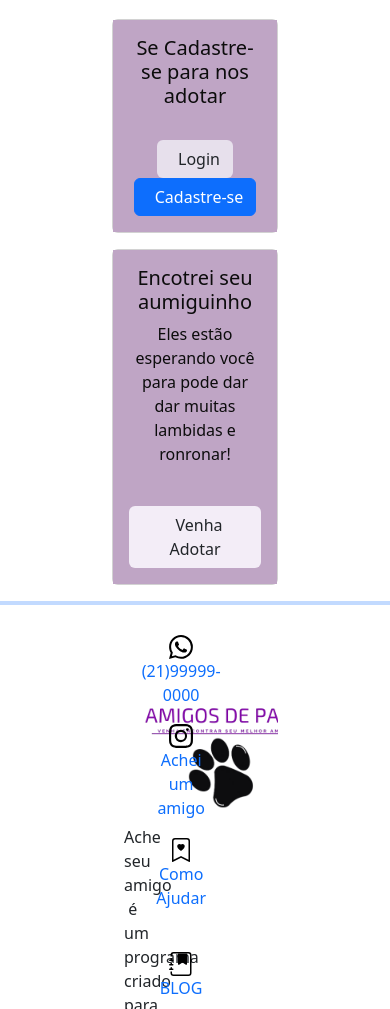
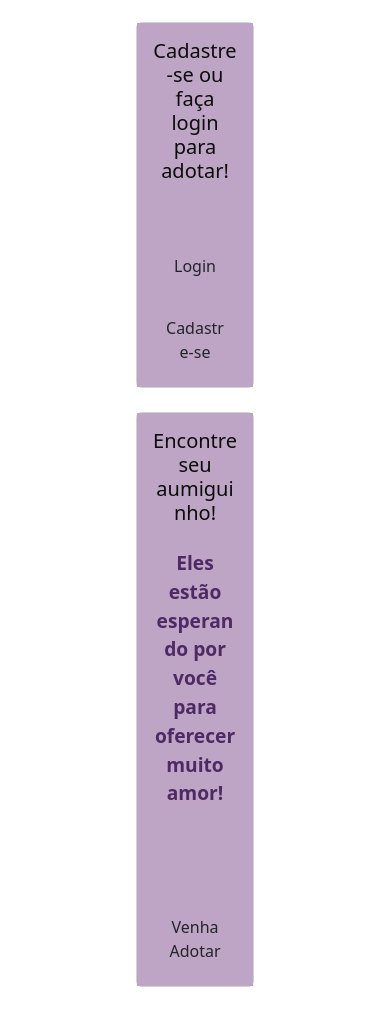
Before and after one commit to santos-joao/Adocao.Animais, a Flask app: page / in a window 390 px wide. Shown: the part 537-1546 px from the top of the page. Run offline with Flask 3, Linux system fonts and the light colour scheme; grey boxes are pictures that could not be loaded.

Commit message:
atualização - templates
atualização da navbar em todos os templates. no index, mudanças no card.

```diff
--- a/templates/cadastro.html
+++ b/templates/cadastro.html
@@ -4,7 +4,7 @@
   <meta charset="UTF-8" />
   <title>Cadastro</title>
   <link rel="stylesheet" href="https://cdn.jsdelivr.net/npm/bootstrap@5.3.0/dist/css/bootstrap.min.css">
-  <link rel="stylesheet" href="{{ url_for('static', filename='css/style.css') }}">
+  <link rel="stylesheet" href="{{ url_for('static', filename='style.css') }}">
 
 
 </head>
--- /dev/null
+++ b/templates/home.html
@@ -0,0 +1 @@
+<!-- precisa ter esse arquivo pra funcionar -->
--- a/templates/index.html
+++ b/templates/index.html
@@ -3,58 +3,66 @@
 <head>
     <meta charset="UTF-8">
     <meta name="viewport" content="width=device-width, initial-scale=1.0">
-    <title>Adação de um amigo</title>
+    <title>Amigos de Pata</title>  <!-- tava "Adação de um amigo" -->
     <link href="https://cdn.jsdelivr.net/npm/bootstrap@5.3.3/dist/css/bootstrap.min.css" rel="stylesheet" integrity="sha384-QWTKZyjpPEjISv5WaRU9OFeRpok6YctnYmDr5pNlyT2bRjXh0JMhjY6hW+ALEwIH" crossorigin="anonymous">
-    <link rel="stylesheet" href="/style.css">
+    <link rel="stylesheet" href="{{ url_for('static', filename='style.css') }}">
+</head>
 
-</head>
 <body>
     <nav class="navbar navbar-expand-lg navbar-dark is-navbar-dark w-100 shadow-sm">
-        <div class="container px-0" >
-            <b><a class="navbar-brand" href="/templates/index.html"><img src="img/LogoEmpresa.png" style="color: #300d41;"    alt="Achei um Amigo"></a></b>
-            <!-- Button -->
+        <div class="container px-0">
+
+            <b><a class="navbar-brand" href="{{ url_for('index') }}"><img src="/static/img/logo-projeto.png" alt="Achei um Amigo"></a></b>
+
+            <!-- pra que serve? -->
             <button class="navbar-toggler collapsed" type="button" data-bs-toggle="collapse" data-bs-target="#navbar-default" aria-controls="navbar-default" aria-expanded="false" aria-label="Toggle navigation">
                 <span class="icon-bar top-bar mt-0"></span>
                 <span class="icon-bar middle-bar"></span>
                 <span class="icon-bar bottom-bar"></span>
             </button>
-            <!-- Collapse -->
+
+            <!-- navbar -->
+            <!-- tudo funcionando, tudo de css tá no arquivo style.css pra ficar mais fácil de ler -->
             <div class="collapse navbar-collapse" id="navbar-default" >
+
                 <ul class="navbar-nav mx-auto">
                     <li class="nav-item">
-                        <b><a class="nav-link" href="/templates/adotar.html" style="color: #030000;" >Quero adotar</a></b>
+                        <b><a class="nav-link" href="{{ url_for('adotar') }}">Quero Adotar</a></b>
                     </li>
                     <li class="nav-item">
-                        <b><a class="nav-link" href="/templates/blog.html" target="_blank" style="color: #030000;" >BLOG</a></b>
+                        <b><a class="nav-link" href="{{ url_for('blog') }}">Blog</a></b>
                     </li>
                     <li class="nav-item">
-                        <b><a class="nav-link" href="/templates/parceiros.html" target="_blank" style="color: #030000;" >Como Ajudar</a></b>
+                        <b><a class="nav-link" href="{{ url_for('parceiros') }}">Como Ajudar</a></b>
                     </li>
                 </ul>
-                <div class="mt-3 mt-lg-0">
-                    <a href="/templates/login.html" target="_blank" title="Login" style="color: #030000;">
-                        <i class="bi bi-cart-check-fill me-2"></i><b>
-                        Login</b></a>
-                    <a href="/templates/login.html"  class=" btn btn-sucess" style="background-color: rgb(243, 237, 247)" target="_blank" title="Cadastre-se" style="color: #070707;" >
-                        <i class="bi bi-cart-check-fill me-2" ></i><b>
-                        Cadastre-se</b></a>
+
+                <div class="navbar-links">
+                  <a href="{{ url_for('login') }}" class="no-underline" title="Login"><b>Login</b></a>
+                  <a href="{{ url_for('cadastro') }}" class="btn" title="Cadastre-se"><b>Cadastre-se</b></a>
                 </div>
+
             </div>
         </div>
     </nav>
-  <div class="carousel-fluid">
+
+<!-- carrossel -->
+<!-- tava tentando ajustar pra não deixar as imagens esticadas -->
+<div class="carousel-fluid p-0">
   <div id="carouselExampleInterval" class="carousel slide" data-bs-ride="carousel" >
+
     <div class="carousel-inner">
       <div class="carousel-item active"  class="carrossel-item" class="carousel-item img" data-bs-interval="2000">
-            <img src="img/carrossel/car_banner.webp" class="d-block w-100" alt="...">
+        <img src="static/img/carrossel/car_banner.webp" class="d-block w-100" alt="...">
       </div>
       <div class="carousel-item" class="carousel-item img" data-bs-interval="2000">
-            <img src="img/carrossel/car_adoteamigo.png" class="d-block w-100" alt="...">
+        <img src="static/img/carrossel/car_adoteamigo.png" class="d-block w-100" alt="...">
       </div>
       <div class="carousel-item" class="carousel-item img" data-bs-interval="2000">
-            <img src="img/carrossel/car_cachorro.webp" class="d-block w-100" alt="...">
+        <img src="static/img/carrossel/car_cachorro.webp" class="d-block w-100" alt="...">
       </div>
     </div>
+
     <button class="carousel-control-prev" type="button" data-bs-target="#carouselExampleInterval" data-bs-slide="prev">
       <span class="carousel-control-prev-icon" aria-hidden="true"></span>
       <span class="visually-hidden">Previous</span>
@@ -63,79 +71,80 @@
       <span class="carousel-control-next-icon" aria-hidden="true"></span>
       <span class="visually-hidden">Next</span>
     </button>
+
   </div>
 </div>
 
-  <div class="row" id="cards" style="margin-top: 20px">
-    <div class="col-sm-6 mb-3 mb-sm-0">
-        <div class="card text-center">
-        <img src="" class="card-img-top">
-        <div class="card-body" >
-            <h5 class="card-title">Se Cadastre-se para nos adotar </h5>
-           <br><a href="/templates/login.html" class=" btn btn-sucess" style="background-color: rgb(231, 224, 236);"s target="_blank" title="Login">
-              <i class="bi bi-cart-check-fill me-2"></i>
-              Login</a>
-              <br><a href="/templates/login.html"class="btn btn-primary" target="_blank" title="Cadastre-se">
-              <i class="bi bi-cart-check-fill me-2"></i>
-              Cadastre-se</a>
-
+<!-- cards e mapa -->
+<!-- levei uma surra pra deixar como está -->
+<div class="container-fluid px-4">
+  <div class="row g-4 mt-4">
+    <!-- card 1 -->
+    <div class="col-md-4">
+      <div class="card">
+        <div class="card-body">
+          <h5 class="card-title mb-5">Cadastre-se ou faça login para adotar!</h5>
+          <div class="d-flex flex-column gap-4 mt-5">  <!-- talvez testar como row, preencher mais espaço no card -->
+          <a href="{{ url_for('login') }}" class="btn btn-custom mt-3" title="Login">Login</a>
+          <a href="{{ url_for('cadastro') }}" class="btn btn-custom" title="Cadastre-se">Cadastre-se</a>
+        </div>
       </div>
     </div>
   </div>
 
-    <div class="col-sm-6" >
-        <div class="card text-center">
-        <img src="" class="card-img-top">
-        <div class="card-body" >
-            <h5 class="card-title">Encotrei seu aumiguinho</h5>
-            <p class="card-text">Eles estão esperando você para pode dar dar muitas lambidas e ronronar!</p>
-            <br><a href="/templates/adotar.html" class=" btn btn-sucess" style="background-color: rgb(243, 237, 247);">
-              <i class="bi bi-cart-check-fill me-2"></i>
-              Venha Adotar</a>
+  <!-- card 2 -->
+  <div class="col-md-4">
+    <div class="card">
+      <div class="card-body">
+        <h5 class="card-title mb-4">Encontre seu aumiguinho!</h5>
+        <p class="card-text mb-4" style="font-weight: bold; font-size: 1.2em; color: rgb(77, 42, 100);">Eles estão esperando por você para oferecer muito amor!</p>
+        <div style="margin-top: 100px;">
+          <a href="{{ url_for('adotar') }}" class="btn btn-custom">Venha Adotar</a>
         </div>
+      </div>
+    </div>
+  </div>
+
+  <!-- mapa -->
+  <div class="col-md-4">
+    <div class="card">
+      <iframe src="https://www.google.com/maps/embed?pb=!1m18!1m12!1m3!1d3675.7517155282146!2d-43.3606657254696!3d-22.999898142187522!2m3!1f0!2f0!3f0!3m2!1i1024!2i768!4f13.1!3m3!1m2!1s0x9bdac5af2588f5%3A0xb52be3573d46be59!2sSenac%20Barra%20da%20Tijuca%20(Marapendi)!5e0!3m2!1sen!2sbr!4v1234567890" style="border: 0; width: 100%; height: 100%;" allowfullscreen="" loading="lazy">
+      </iframe>
     </div>
   </div>
 </div>
 
 <footer>
   <hr class="border border-primary border-2 opacity-80">
+
   <div class="container-fluid">
-
     <div class="row">
       <div class="col-3">
-        <img src="img/LogoEmpresa.png " width="200"; margin-top='-30px' ; alt="Logo"><p class="tagline">Ache seu amigo é um programa criado para estreitar laços entre pessoas que têm o sonho de adotar um animalzinho e nossa ONG e protetores parceiros. Vamos juntos incentivar a adoção, conscientizar sobre a posse responsável e fomentar a cultura de doação em prol do bem-estar animais.</p>
+        <img src="static/img/LogoEmpresa.png " width="200"; margin-top='-30px' ; alt="Logo"><p class="tagline">Amigos de Pata é um programa criado para estreitar laços entre pessoas que têm o sonho de adotar um animalzinho e nossa ONG e protetores parceiros. Vamos juntos incentivar a adoção, conscientizar sobre a posse responsável e fomentar a cultura de doação em prol do bem-estar animais!</p>
       </div>
-      <div class="col-4">
+
+      <div class="col-5">
         <ul class="nav justify-content-center">
           <li class="nav-item">
             <a class="nav-link" href="https://api.whatsapp.com/send?phone=2140028922" target="blank">
-              <img src="img/Logos/whatsapp.svg" alt="WhatsApp" width="30" height="24"> (21)99999-0000
-            </a>
+              <img src="static/img/Logos/whatsapp.svg" alt="WhatsApp" width="30" height="24"> (21)99999-0000</a>
           </li>
           <li class="nav-item">
             <a class="nav-link" href="https://www.instagram.com/seu_perfil" target="blank">
-              <img src="img/Logos/instagram.svg" alt="Instagram" width="30" height="24">Achei um amigo
-            </a>
+              <img src="static/img/Logos/instagram.svg" alt="Instagram" width="30" height="24">Ache um aumigo</a>
           </li>
           <li class="nav-item">
-            <a class="nav-link" href="/templates/parceiros.html" target="blank">
-              <img src="img/Logos/Iconcoracao.svg" alt="WhatsApp" width="30" height="24">Como Ajudar
-            </a>
+            <a class="nav-link" href="{{ url_for('parceiros') }}" target="blank">
+              <img src="static/img/Logos/Iconcoracao.svg" alt="WhatsApp" width="30" height="24">Como Ajudar</a>
           </li><br>
           <li class="nav-item">
-            <a class="nav-link" href="/templates/blog.html" target="blank">
-              <img src="img/Logos/Blog.svg" alt="Instagram" width="30" height="24">BLOG
-            </a>
+            <a class="nav-link" href="{{ url_for('blog') }}" target="blank">
+              <img src="static/img/Logos/Blog.svg" alt="Instagram" width="30" height="24">Blog</a>
           </li>
-      </div>
-      <div class="col-2">
-        <div id="Localizacao">
-          <iframe src="https://www.google.com/maps/embed?pb=!1m18!1m12!1m3!1d2183.7501306071413!2d-43.3542670737637!3d-23.00116926490439!2m3!1f0!2f0!3f0!3m2!1i1024!2i768!4f13.1!3m3!1m2!1s0x9bda40ba9bf3b1%3A0xc53904dc1d16922b!2sSenac%20Barra%20da%20Tijuca%20(Marapendi)!5e0!3m2!1sen!2sbr!4v1731544561261!5m2!1sen!2sbr" width="300%" height="200" style="border:0;" allowfullscreen="" loading="lazy" referrerpolicy="no-referrer-when-downgrade"></iframe>
         </div>
     </div>
   </div>
-      </div>
-    </div>
+
       <h6 style="text-align: center; font-size: xx-small;"><a href="https://www.linkedin.com/in/jo%C3%A3o-v%C3%ADtor?utm_source=share&utm_campaign=share_via&utm_content=profile&utm_medium=android_app" target="blank">
         © João Vítor  </a><span id="ano-copyright"></span>
       </h6>
--- a/templates/login.html
+++ b/templates/login.html
@@ -5,7 +5,7 @@
   <title>Login</title>
 
   <link rel="stylesheet" href="https://cdn.jsdelivr.net/npm/bootstrap@5.3.0/dist/css/bootstrap.min.css">
-  <link rel="stylesheet" href="{{ url_for('static', filename='css/style.css') }}">
+  <link rel="stylesheet" href="{{ url_for('static', filename='style.css') }}">
 
 </head>
 
```
Also changed, not shown: templates/adotar.html (+17 -14 lines), templates/blog.html (+17 -14 lines), templates/parceiros.html (+17 -14 lines). Lines whose indentation alone changed are shown as unchanged.
